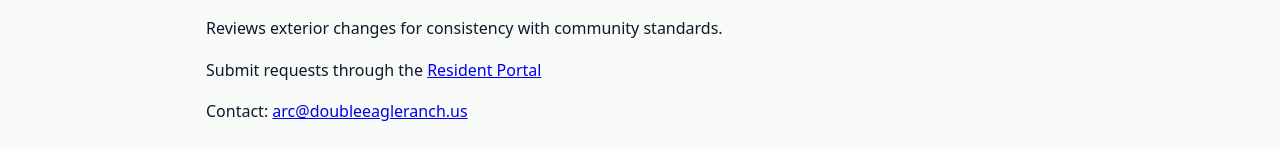
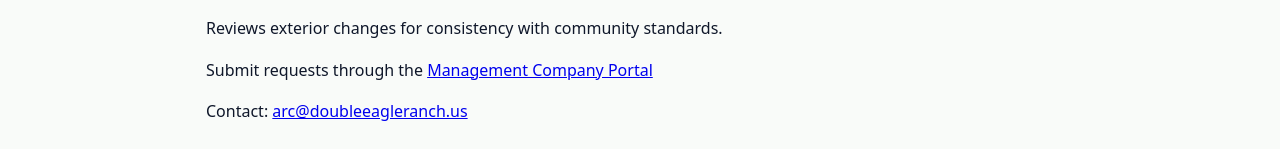
Before and after one commit to doube-eagle/website, a plain HTML site: page index.html in a window 1280 px wide. Shown: the part 745-894 px from the top of the page. Drawn offline with Linux system fonts and the light colour scheme.

Commit message:
Use real link to managment company

```diff
--- a/index.html
+++ b/index.html
@@ -49,14 +49,14 @@
 <body>
   <header>
     <div class="portal-container">
-      <a class="portal-btn" href="https://portal.example.com" target="_blank" rel="noopener">Management Company Portal</a>
+      <a class="portal-btn" href="https://portal.pamcotx.com/login" target="_blank" rel="noopener">Management Company Portal</a>
     </div>
   </header>
 
   <main>
     <section id="about">
       <h1>Double Eagle Ranch</h1>
-      <p>For documents and payment, please visit the <a href="https://portal.example.com" target="_blank" rel="noopener">Management Company Portal</a>.</p>
+      <p>For documents and payment, please visit the <a href="https://portal.pamcotx.com/login" target="_blank" rel="noopener">Management Company Portal</a>.</p>
     </section>
 
     <section id="board">
@@ -95,7 +95,7 @@
       <h2>Committees</h2>
       <h3>Architectural Review Committee (ARC)</h3>
       <p>Reviews exterior changes for consistency with community standards.</p>
-      <p>Submit requests through the <a href="https://portal.example.com" target="_blank" rel="noopener">Resident Portal</a></p>
+      <p>Submit requests through the <a href="https://portal.pamcotx.com/login" target="_blank" rel="noopener">Management Company Portal</a></p>
       <p>Contact: <a href="mailto:arc@doubleeagleranch.us">arc@doubleeagleranch.us</a></p>
 
       <h3>Social Committee</h3>
@@ -109,7 +109,7 @@
   </main>
 
   <footer>
-    <p>© <span id="year"></span> Double Eagle Ranch.</p>
+    <p>© <span id="year"></span> Double Eagle Ranch</p>
   </footer>
 
   <script>
```
